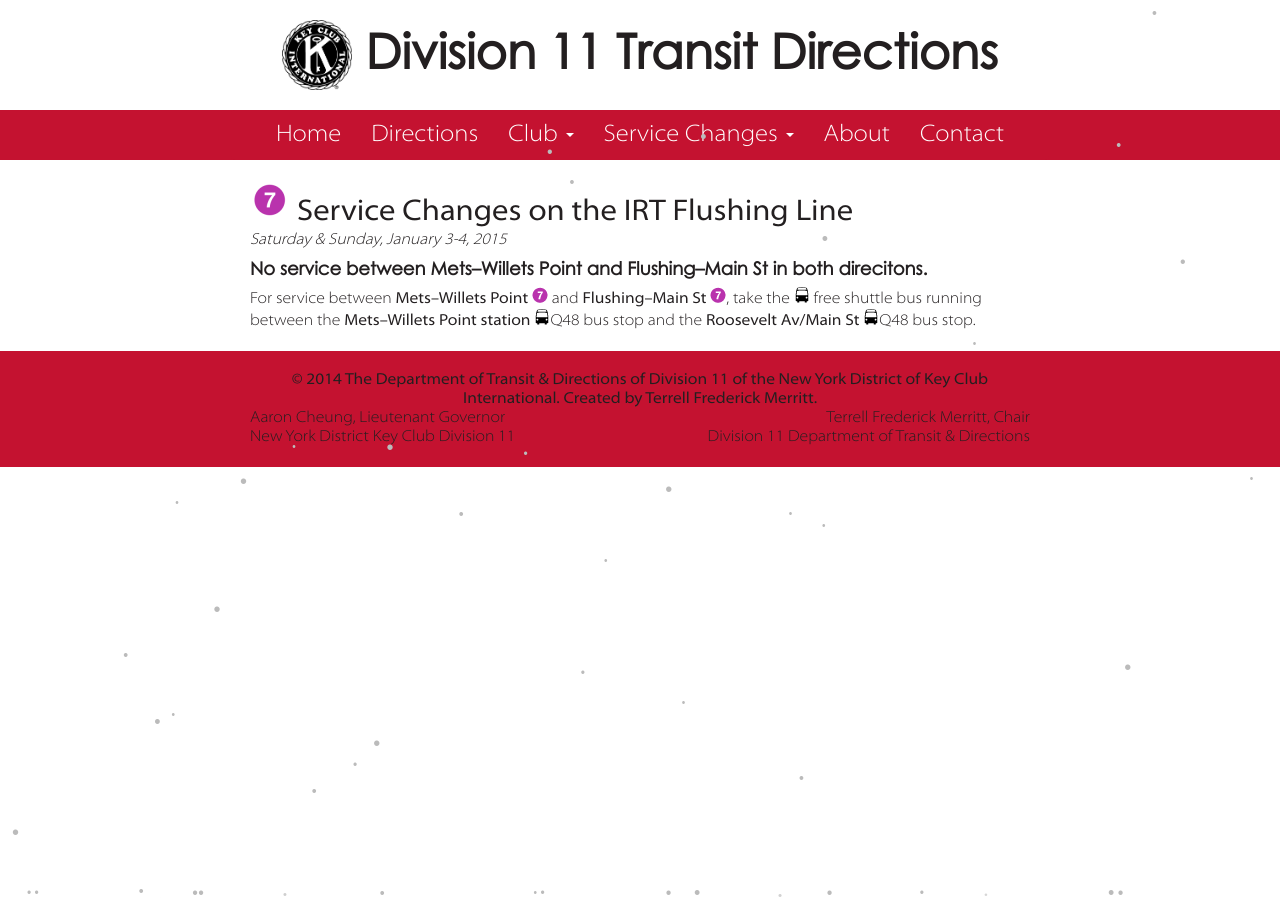
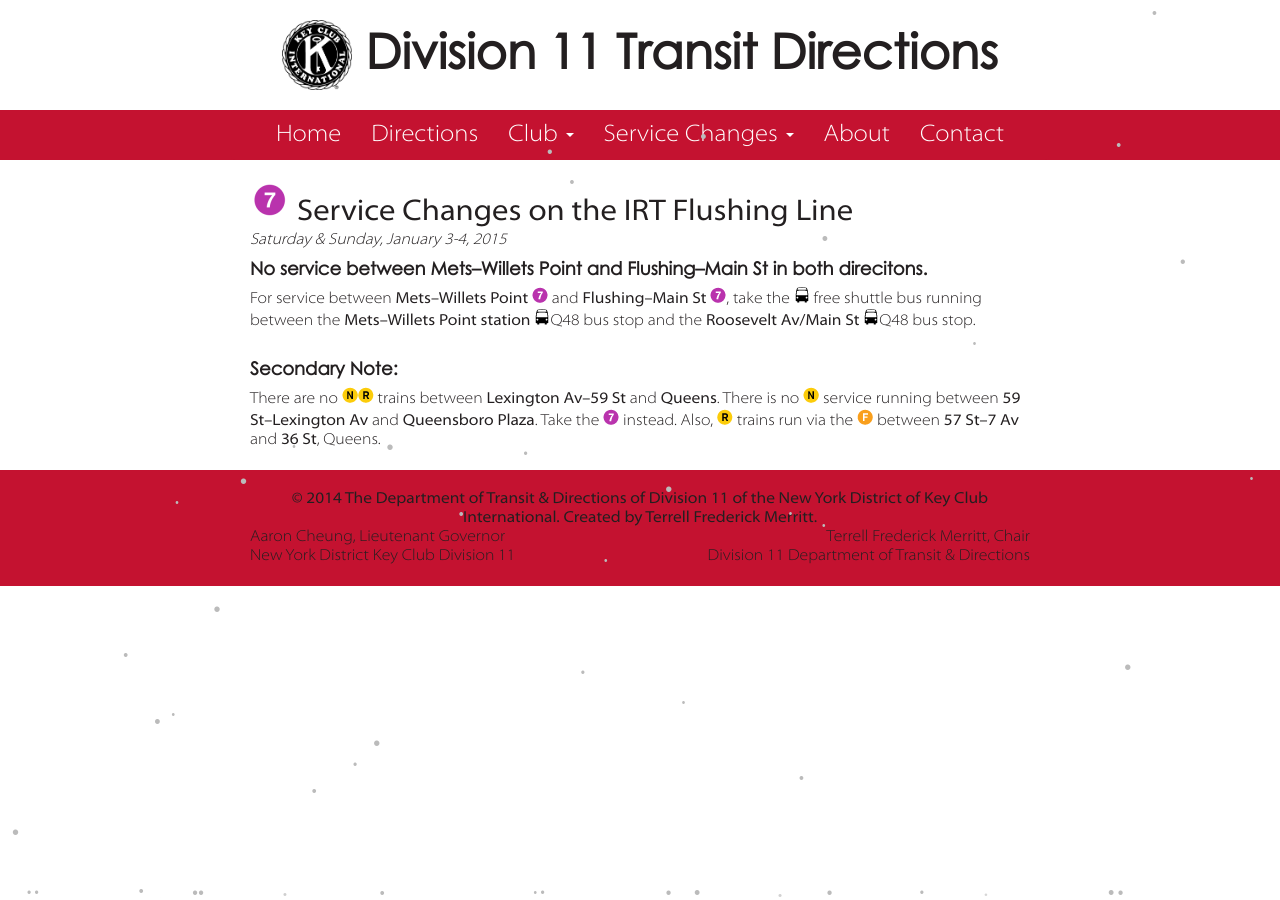
Before and after one commit to d11directions/d11directions.github.io, a Jekyll site: the page built from changes/20150103/Flushing/index.html, in a window 1280 px wide. Built offline with Jekyll 4.4.1, drawn with Linux system fonts in a browser that asks for light colours.

Commit message:
Update Service Change: add NR info to Flushing svc change

```diff
--- a/changes/20150103/Flushing/index.html
+++ b/changes/20150103/Flushing/index.html
@@ -10,3 +10,12 @@ title: Service Changes on the IRT Flushing Line | January 3-4, 2015
 free shuttle bus running between the <strong>Mets–Willets Point station</strong>
 <img src="/img/bus.png" alt="">Q48 bus stop and the <strong>Roosevelt Av/Main St</strong>
 <img src="/img/bus.png">Q48 bus stop.</p>
+<br>
+<h5>Secondary Note:</h5>
+<p>There are no <img src="/img/N.png" alt="(N)"><img src="/img/R.png" alt="(R)"> trains between
+<strong>Lexington Av&ndash;59 St</strong> and <strong>Queens</strong>.
+There is no <img src="/img/N.png" alt="(N)"> service running between <strong>59 St&ndash;Lexington Av</strong>
+and <strong>Queensboro Plaza</strong>. Take the <img src="/img/7.png" alt="(7)"> instead. Also,
+<img src="/img/R.png" alt="(R)"> trains run via the <img src="/img/F.png" alt="(F)"> between
+<strong>57 St&ndash;7 Av</strong> and <strong>36 St</strong>, Queens.
+</p>
```
